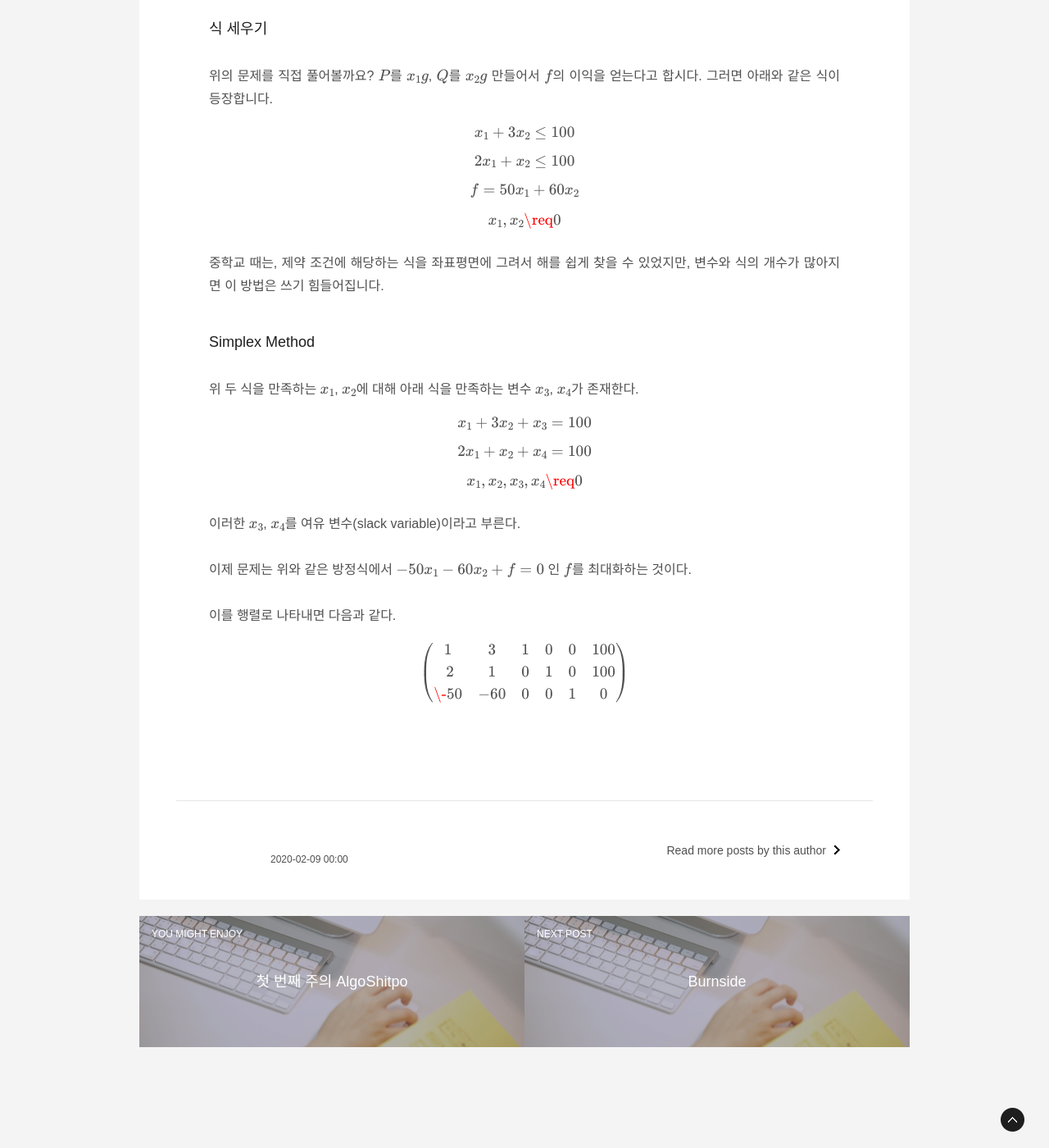
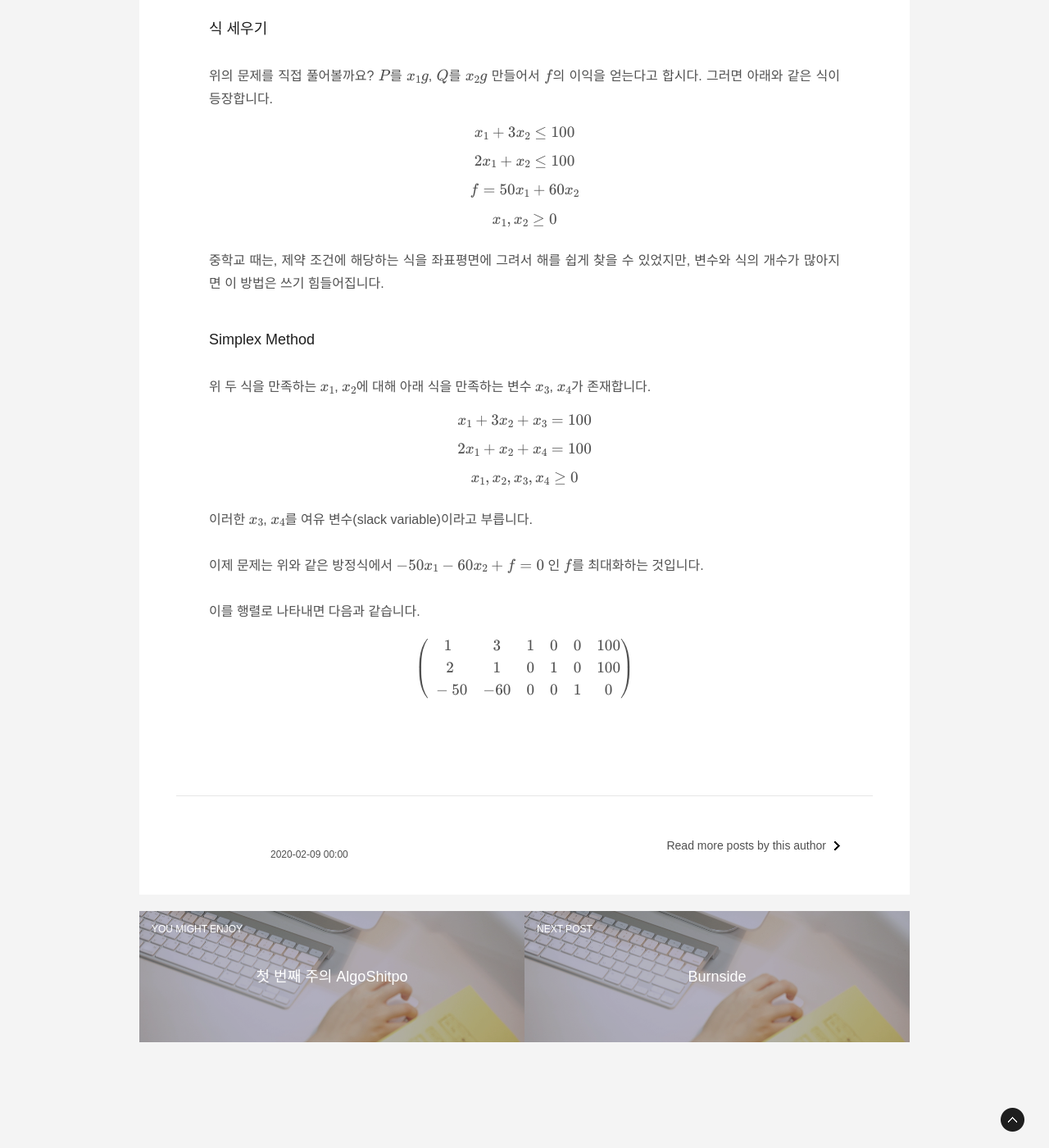
Before and after one commit to algoshitpo/algoshitpo.github.io, a Jekyll site: the page built from _posts/2020-02-09-Simplex.md, in a window 1280 px wide and 1400 px high, scrolled down 1107 px. Shown: the whole window at 82% size. Built offline with Jekyll 4.4.1, drawn with Linux system fonts in a browser that asks for light colours; some web fonts are replaced; formulas are drawn with MathJax 3.

Commit message:
Update 2020-02-09-Simplex.md

```diff
--- a/_posts/2020-02-09-Simplex.md
+++ b/_posts/2020-02-09-Simplex.md
@@ -28,23 +28,23 @@ $$2x_1 + x_2 \leq 100$$
 
 $$f = 50x_1 + 60x_2$$
 
-$$x_1, x_2 \req 0$$
+$$x_1, x_2 \geq 0$$
 
 중학교 때는, 제약 조건에 해당하는 식을 좌표평면에 그려서 해를 쉽게 찾을 수 있었지만, 변수와 식의 개수가 많아지면 이 방법은 쓰기 힘들어집니다.
 
 ### Simplex Method
-위 두 식을 만족하는 $x_1$, $x_2$에 대해 아래 식을 만족하는 변수 $x_3$, $x_4$가 존재한다.
+위 두 식을 만족하는 $x_1$, $x_2$에 대해 아래 식을 만족하는 변수 $x_3$, $x_4$가 존재합니다.
 
 $$x_1 + 3x_2 + x_3 = 100$$
 
 $$2x_1 + x_2 +x_4 = 100$$
 
-$$x_1, x_2, x_3, x_4 \req 0$$
+$$x_1, x_2, x_3, x_4 \geq 0$$
 
-이러한 $x_3$, $x_4$를 여유 변수(slack variable)이라고 부른다.
+이러한 $x_3$, $x_4$를 여유 변수(slack variable)이라고 부릅니다.
 
-이제 문제는 위와 같은 방정식에서 $-50x_1 -60x_2 + f = 0$ 인 $f$를 최대화하는 것이다.
+이제 문제는 위와 같은 방정식에서 $-50x_1 -60x_2 + f = 0$ 인 $f$를 최대화하는 것입니다.
 
-이를 행렬로 나타내면 다음과 같다.
+이를 행렬로 나타내면 다음과 같습니다.
 
-$$\begin{pmatrix} 1&3&1&0&0&100 \\\ 2&1&0&1&0&100 \\\-50&-60&0&0&1&0 \end{pmatrix}$$
+$$\begin{pmatrix} 1&3&1&0&0&100 \\\ 2&1&0&1&0&100 \\\ -50&-60&0&0&1&0 \end{pmatrix}$$
```
